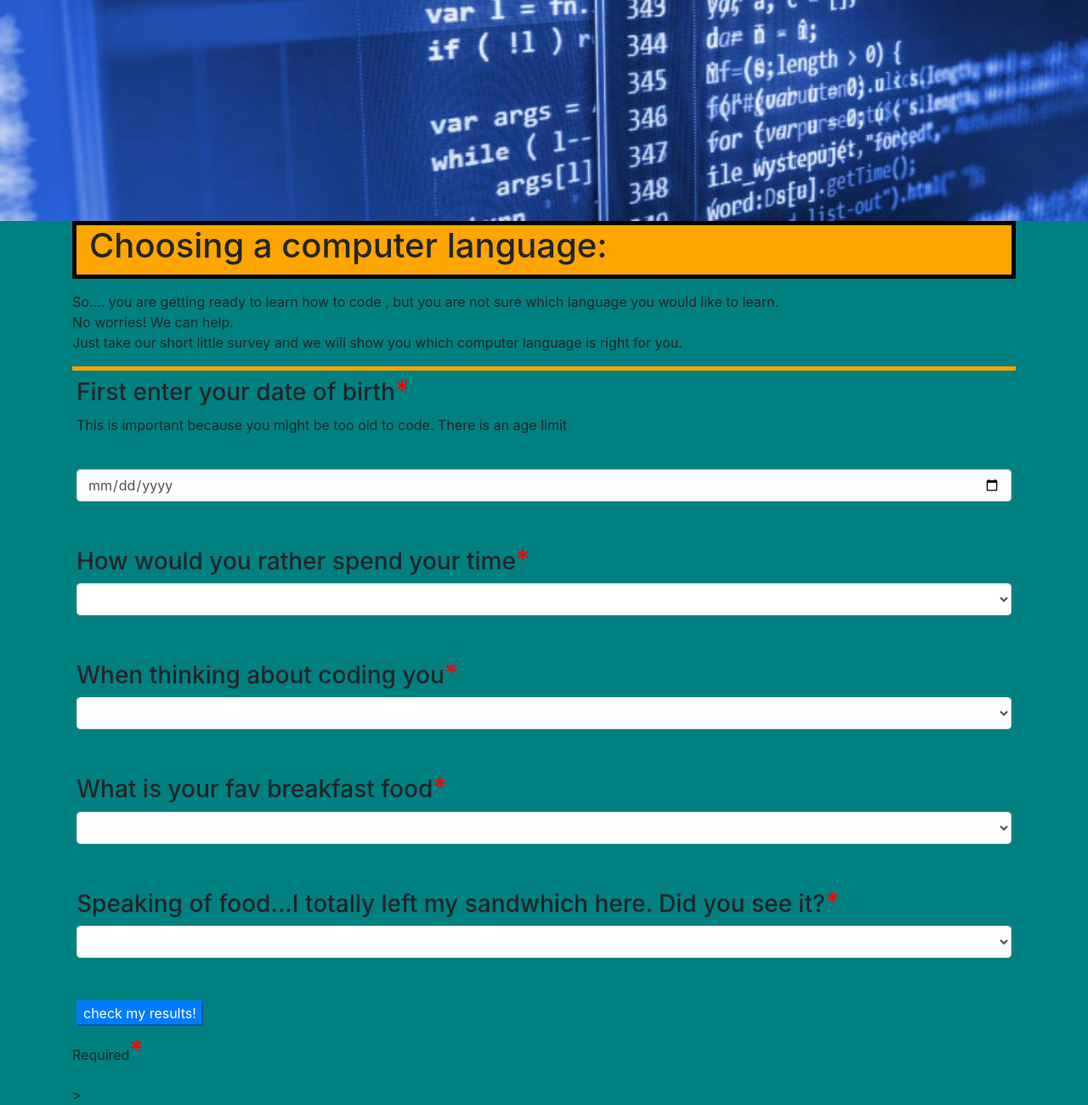
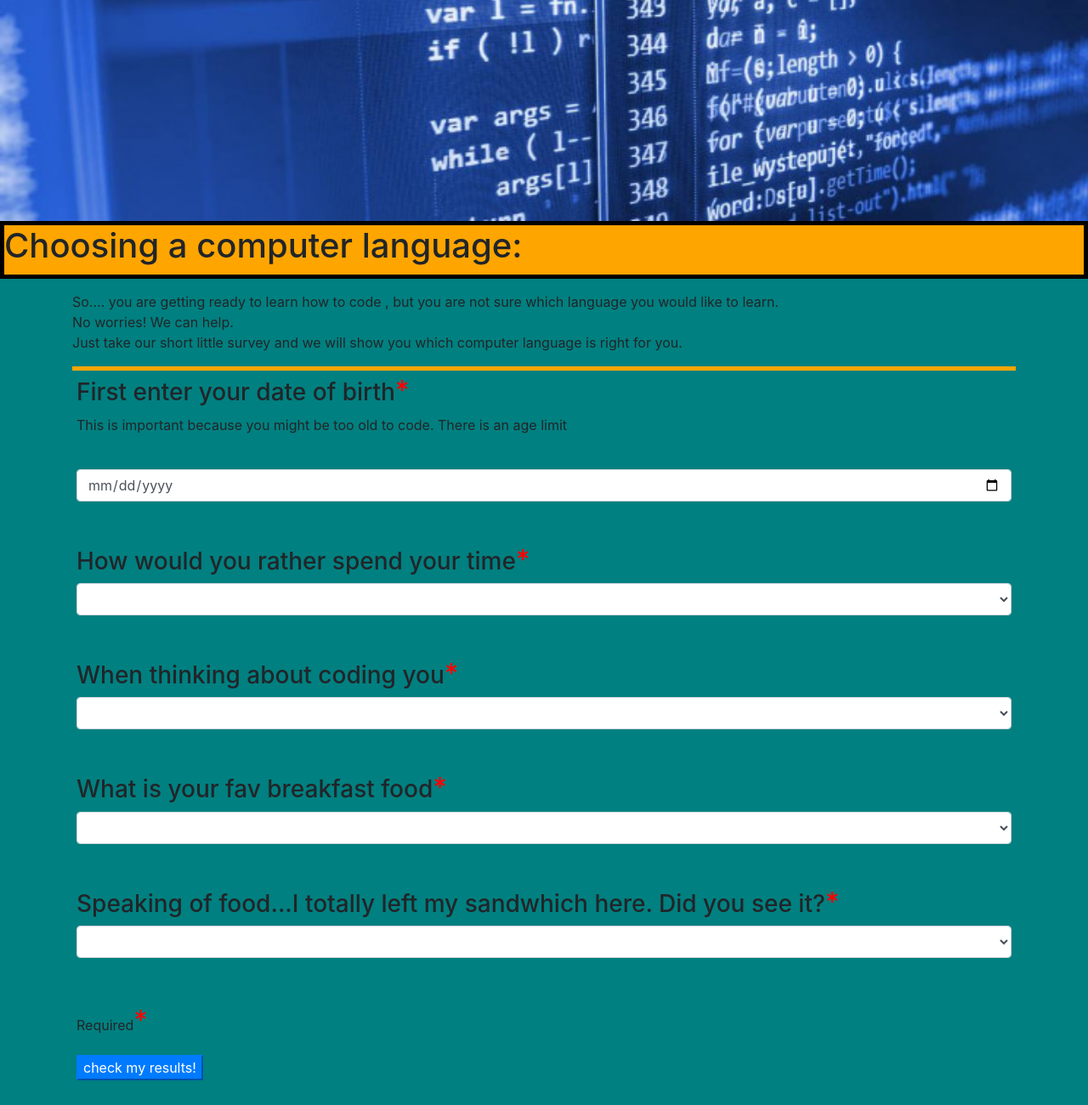
Before and after one commit to Michael-Burton1/mar-project-2, a plain HTML site: page index.html in a window 1280 px wide. Shown: the part 409-1709 px from the top of the page at 85% size. After the commit the page ends 1685 px from the top, so only its background shows below. Drawn offline with Linux system fonts and the light colour scheme.

Commit message:
remove carrot at the end of star span before submit button

```diff
--- a/index.html
+++ b/index.html
@@ -9,9 +9,9 @@
 </head>
 <body>
   <img class="mainimg" src="img/complang.jpg" alt="a picture of computer code">
+  <h1 class="mainimg"> Choosing a computer language:</h1>
   <div class="container">
     <div class="main">
-      <h1 class="col-12"> Choosing a computer language:</h1>
       <p>So.... you are getting ready to learn how to code , but you are not sure which language you would like to learn.<br>No worries! We can help. <br>Just take our short little survey and we will show you which computer language is right for you. </p>
       <div>
         <form id="formOne">
@@ -53,6 +53,7 @@
             <option value="3">Oh that's strange *while swallowing the last bite of the sanwhich</option>
             <option value="4">Hell yeah! I ate that sandwhich. I did it on purpose too!</option>
           </select>
+          <p>Required<span class="star">*</span></p>
           <button type="submit" class="btn, btn-primary">check my results!</button>
         </form>
       </div>
@@ -95,7 +96,6 @@
           <button type="button" value="Reset" class="btn btn-primary" id="again4">I can be a better person!</button>
         </div>
       </div>
-      <p>Required<span class="star">*</span></p>>
   </div>
 </body>
 </html>
```
